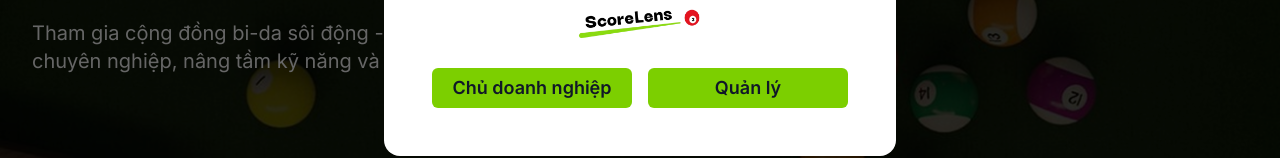
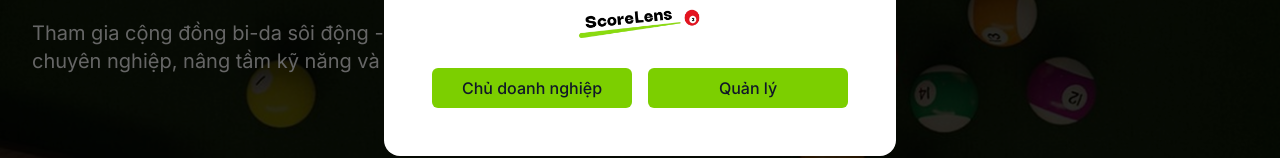
Before and after one commit to trunghoan203/ScoreLens-Frontend, a Next.js app: page / in a window 1280 px wide. Both pictures are taken after a click on the button "Đăng nhập". Shown: the part 393-551 px from the top of the page. Built offline with nearby package versions, Linux system fonts and the light colour scheme.

Commit message:
fix button choose Login in Homepage

```diff
--- a/src/components/auth/LoginRolePopup.tsx
+++ b/src/components/auth/LoginRolePopup.tsx
@@ -30,13 +30,13 @@ export const LoginRolePopup: React.FC<LoginRolePopupProps> = ({ onClose }) => {
           />
         </div>
         <div className="flex flex-col sm:flex-row justify-center gap-3 sm:gap-4">
-          <Link href="/admin/login" onClick={onClose} className="w-full sm:w-auto">
-            <Button className="bg-lime-500 text-gray-900 font-semibold hover:bg-lime-600 rounded-lg text-sm sm:text-base lg:text-lg py-2 sm:py-3 transition-transform hover:scale-105 w-full sm:w-[200px] flex justify-center">
+          <Link href="/admin/login" onClick={onClose} className="w-full sm:flex-1">
+            <Button className="bg-lime-500 text-gray-900 hover:bg-lime-600 rounded-lg sm:text-base lg:text-base py-2 sm:py-3 transition-transform hover:scale-105 w-full flex justify-center">
               Chủ doanh nghiệp
             </Button>
           </Link>
-          <Link href="/manager/login" onClick={onClose} className="w-full sm:w-auto">
-            <Button className="bg-lime-500 text-gray-900 font-semibold hover:bg-lime-600 rounded-lg text-sm sm:text-base lg:text-lg py-2 sm:py-3 transition-transform hover:scale-105 w-full sm:w-[200px] flex justify-center">
+          <Link href="/manager/login" onClick={onClose} className="w-full sm:flex-1">
+            <Button className="bg-lime-500 text-gray-900 hover:bg-lime-600 rounded-lg sm:text-base lg:text-base py-2 sm:py-3 transition-transform hover:scale-105 w-full flex justify-center">
               Quản lý
             </Button>
           </Link>
```
